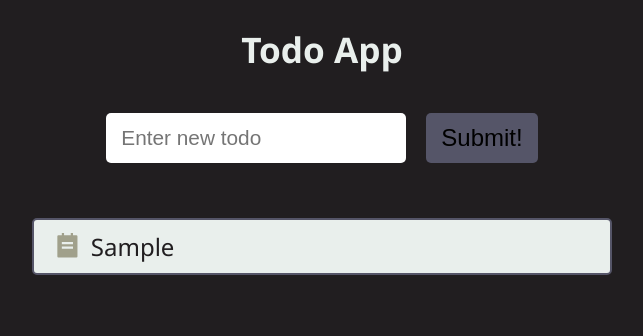
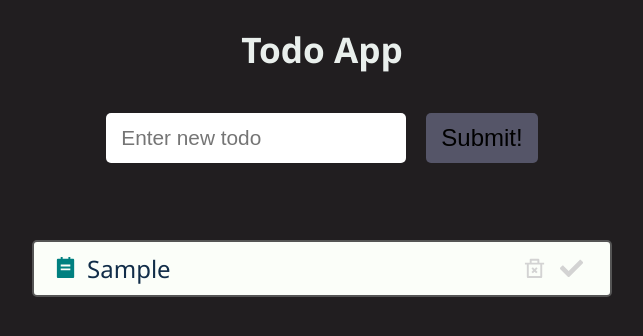
Before and after one commit to Lilholmen/todo-app, a React (Create React App) app: page / in a window 1280 px wide. Both pictures are taken after typing "Sample" into the empty fields and a click on the button "Submit!". Shown: the top 336 px of the page, without its empty margins (318-961 px from the left). Built offline with nearby package versions, Linux system fonts and the light colour scheme.

Commit message:
toggle complishion on todos

```diff
--- a/src/App.js
+++ b/src/App.js
@@ -2,6 +2,7 @@ import { useState } from 'react';
 import { v4 as uuidv4 } from 'uuid';
 import TodoList from './components/Todos/TodoList';
 import TodoForm from './components/Todos/TodoForm';
+import TodoActions from './components/Todos/TodoActions';
 import './App.css';
 
 function App() {
@@ -16,11 +17,26 @@ function App() {
     setTodos(todos.filter((todo) => todo.id !== index));
   };
 
+  const toggleTodoHandler = (id) => {
+    setTodos(
+      todos.map((todo) =>
+        todo.id === id
+          ? { ...todo, isCompleted: !todo.isCompleted }
+          : { ...todo }
+      )
+    );
+  };
+
   return (
     <div className="App">
       <h1>Todo App</h1>
       <TodoForm addTodo={addTodoHandler} />
-      <TodoList todos={todos} deleteTodo={deleteTodoHandler} />
+      <TodoActions />
+      <TodoList
+        todos={todos}
+        deleteTodo={deleteTodoHandler}
+        toggleTodo={toggleTodoHandler}
+      />
     </div>
   );
 }
--- a/src/components/Todos/Todo.js
+++ b/src/components/Todos/Todo.js
@@ -1,11 +1,24 @@
-import { RiTodoFill } from 'react-icons/ri';
+import { RiDeleteBin2Line, RiTodoFill } from 'react-icons/ri';
+import { FaCheck } from 'react-icons/fa';
 import styles from './Todo.module.css';
 
-const Todo = ({ todo, deleteTodo }) => {
+const Todo = ({ todo, deleteTodo, toggleTodo }) => {
   return (
-    <div onDoubleClick={() => deleteTodo(todo.id)} className={styles.todo}>
+    <div
+      className={`${styles.todo} ${
+        todo.isCompleted ? styles.completedTodo : ''
+      }`}
+    >
       <RiTodoFill className={styles.todoIcon} />
       <div className={styles.todoText}>{todo.body}</div>
+      <RiDeleteBin2Line
+        className={styles.deleteIcon}
+        onClick={() => deleteTodo(todo.id)}
+      />
+      <FaCheck
+        className={styles.checkIcon}
+        onClick={() => toggleTodo(todo.id)}
+      />
     </div>
   );
 };
--- a/src/components/Todos/Todo.module.css
+++ b/src/components/Todos/Todo.module.css
@@ -5,10 +5,9 @@
   margin: 15px 0;
   font-size: 1.5rem;
   border-radius: 5px;
-  border: 2px solid #555568;
-  color: #211e20;
-  background-color: #e9efec;
-  user-select: none;
+  border: 2px solid #555;
+  color: #112d49;
+  background-color: #fbfef9;
 }
 
 .todoText {
@@ -19,5 +18,40 @@
 .todoIcon {
   font-size: 1.8rem;
   margin-right: 10px;
-  color: #a0a08b;
+  color: teal;
 }
+
+.completedTodo {
+  background-color: unset;
+  border-color: gray;
+  color: gray;
+}
+
+.todo.completedTodo .todoIcon,
+.todo.completedTodo .checkIcon,
+.todo.completedTodo .deleteIcon {
+  color: gray;
+}
+
+.checkIcon,
+.deleteIcon {
+  cursor: pointer;
+  color: lightgrey;
+  padding: 0 7px;
+  font-size: 1.8rem;
+  transition: transform 0.3s;
+}
+
+.checkIcon:hover,
+.deleteIcon:hover {
+  cursor: pointer;
+  transform: scale(1.3);
+}
+
+.checkIcon:hover {
+  color: green;
+}
+
+.deleteIcon:hover {
+  color: red;
+}
--- /dev/null
+++ b/src/components/Todos/TodoActions.js
@@ -0,0 +1,14 @@
+import { RiDeleteBin2Line } from 'react-icons/ri';
+import Button from '../UI/Button';
+import styles from './TodoActions.module.css';
+
+const TodoActions = () => {
+  return (
+    <div>
+      <Button icon={RiDeleteBin2Line} action={() => console.log(1)} />
+      <Button icon={RiDeleteBin2Line} action={() => console.log(2)} />
+    </div>
+  );
+};
+
+export default TodoActions;
--- a/src/components/Todos/TodoList.js
+++ b/src/components/Todos/TodoList.js
@@ -1,12 +1,17 @@
 import Todo from './Todo';
 import styles from './TodoList.module.css';
 
-const TodoList = ({ todos, deleteTodo }) => {
+const TodoList = ({ todos, deleteTodo, toggleTodo }) => {
   return (
     <div className={styles.todoListContainer}>
       {!todos.length && <h2>Todo list is empty</h2>}
       {todos.map((todo) => (
-        <Todo key={todo.id} todo={todo} deleteTodo={deleteTodo} />
+        <Todo
+          key={todo.id}
+          todo={todo}
+          deleteTodo={deleteTodo}
+          toggleTodo={toggleTodo}
+        />
       ))}
     </div>
   );
--- a/src/components/UI/Button.js
+++ b/src/components/UI/Button.js
@@ -1,5 +1,5 @@
-const Button = () => {
-  return <button>Click!</button>;
+const Button = ({ icon, action }) => {
+  return <button onClick={action}>{icon}</button>;
 };
 
 export default Button;
```
Also changed, not shown: src/components/Todos/TodoActions.module.css (added).
